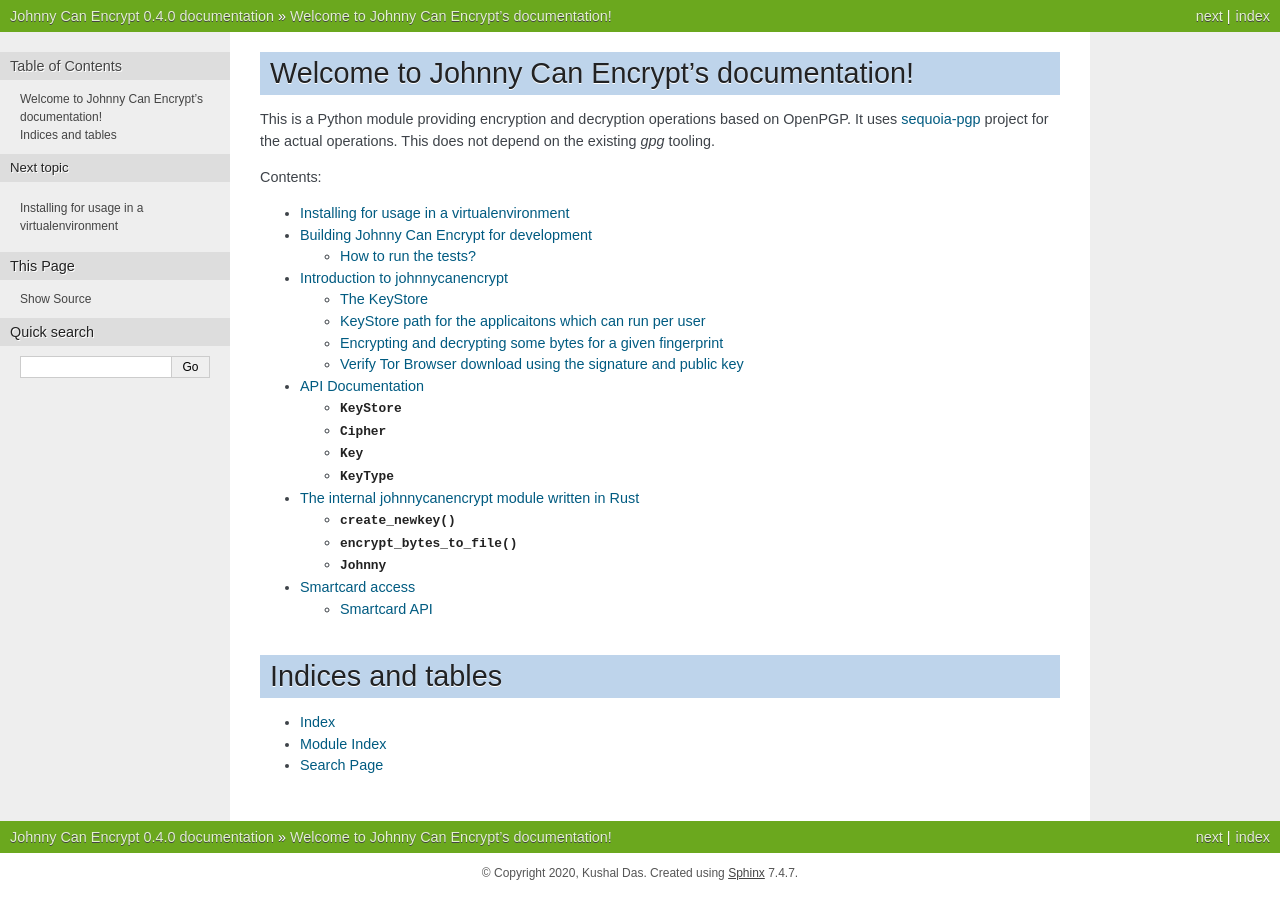
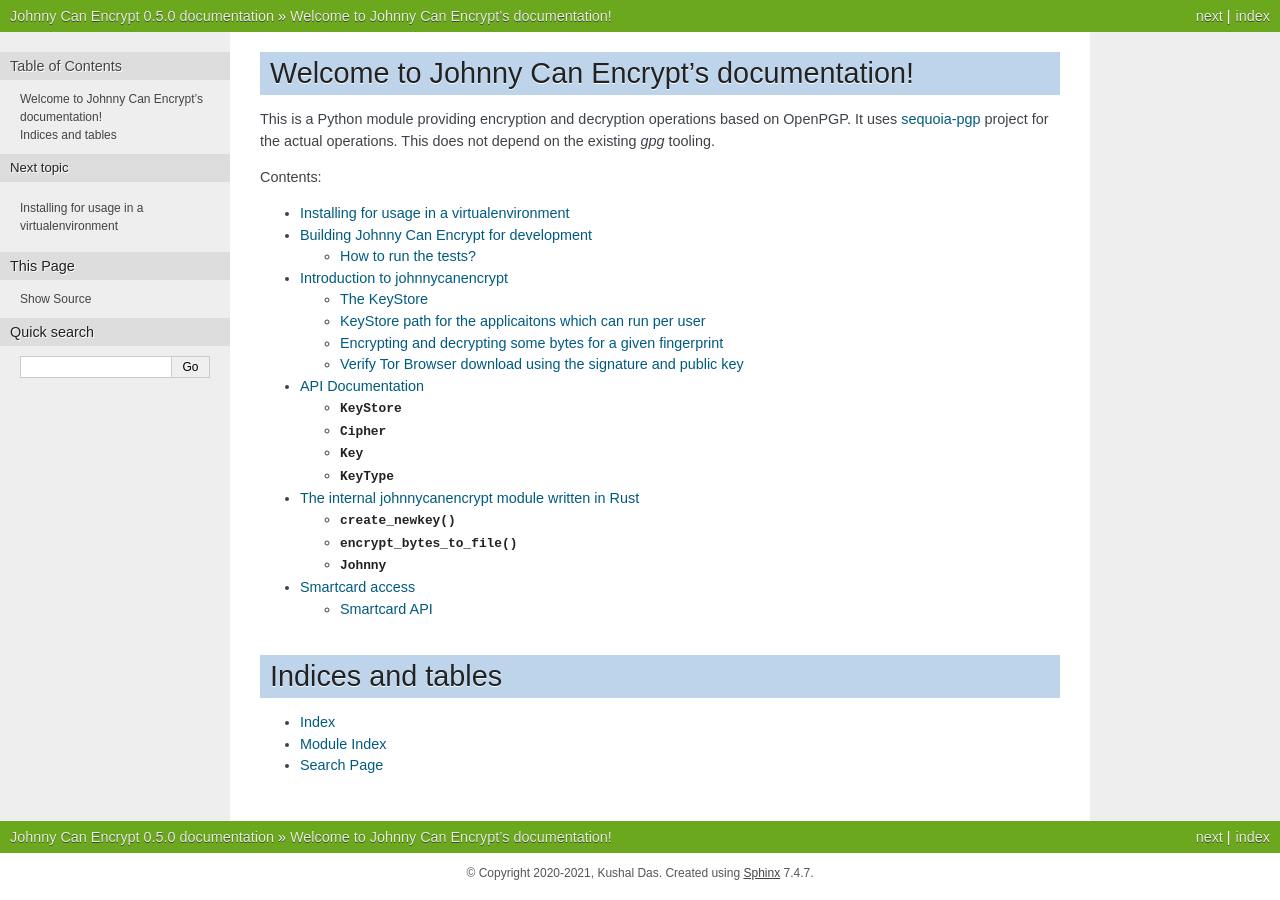
Before and after one commit to kushaldas/johnnycanencrypt, a Sphinx documentation site: the page built from docs/index.rst, in a window 1280 px wide. Built offline with Sphinx 7.4.7, drawn with Linux system fonts in a browser that asks for light colours.

Commit message:
updates docs for 0.5.0

```diff
--- a/docs/conf.py
+++ b/docs/conf.py
@@ -20,13 +20,13 @@
 # -- Project information -----------------------------------------------------
 
 project = 'Johnny Can Encrypt'
-copyright = '2020, Kushal Das'
+copyright = '2020-2021, Kushal Das'
 author = 'Kushal Das'
 
 # The short X.Y version
-version = '0.4.0'
+version = '0.5.0'
 # The full version, including alpha/beta/rc tags
-release = '0.4.0'
+release = '0.5.0'
 
 
 # -- General configuration ---------------------------------------------------
```
